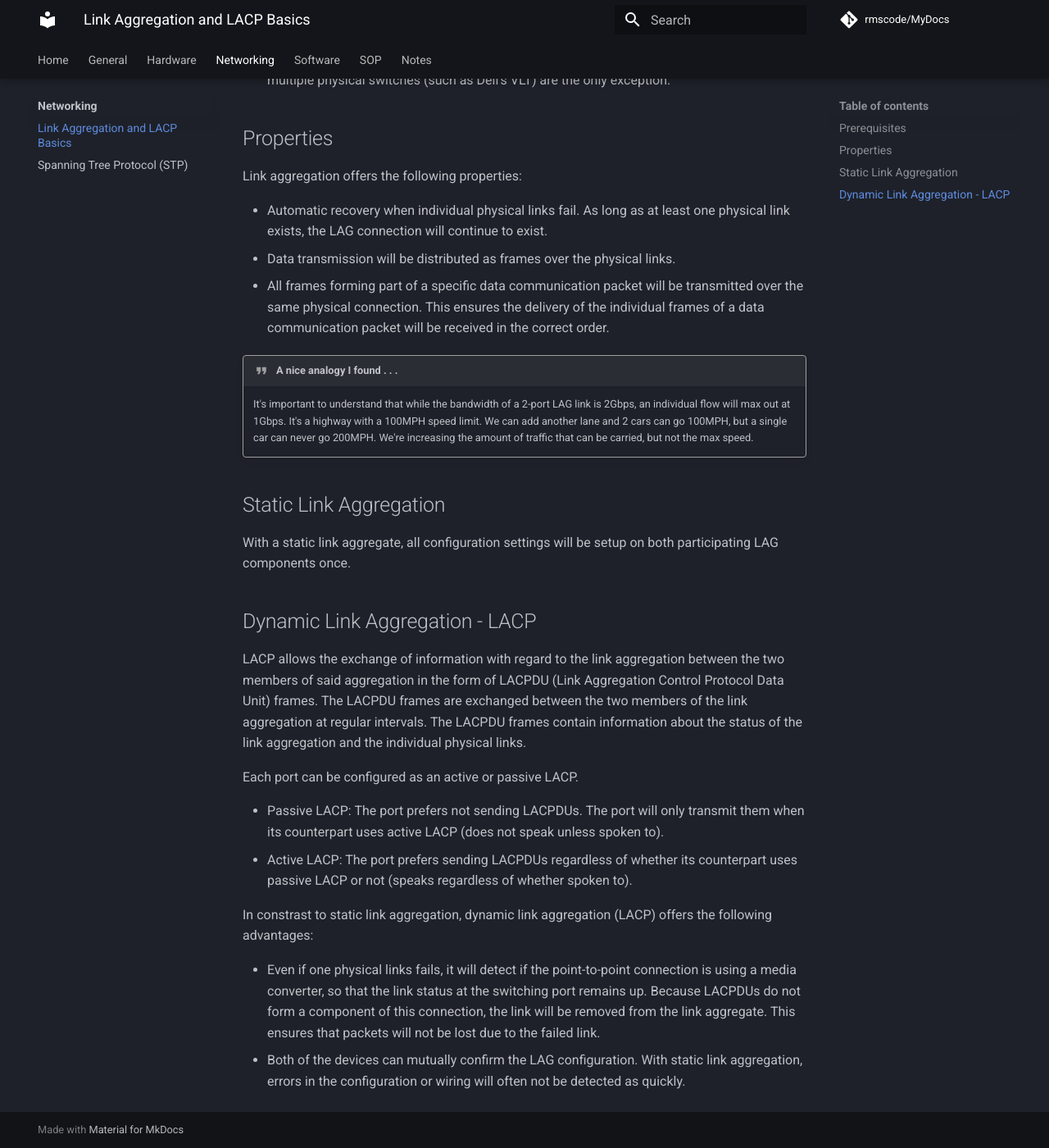
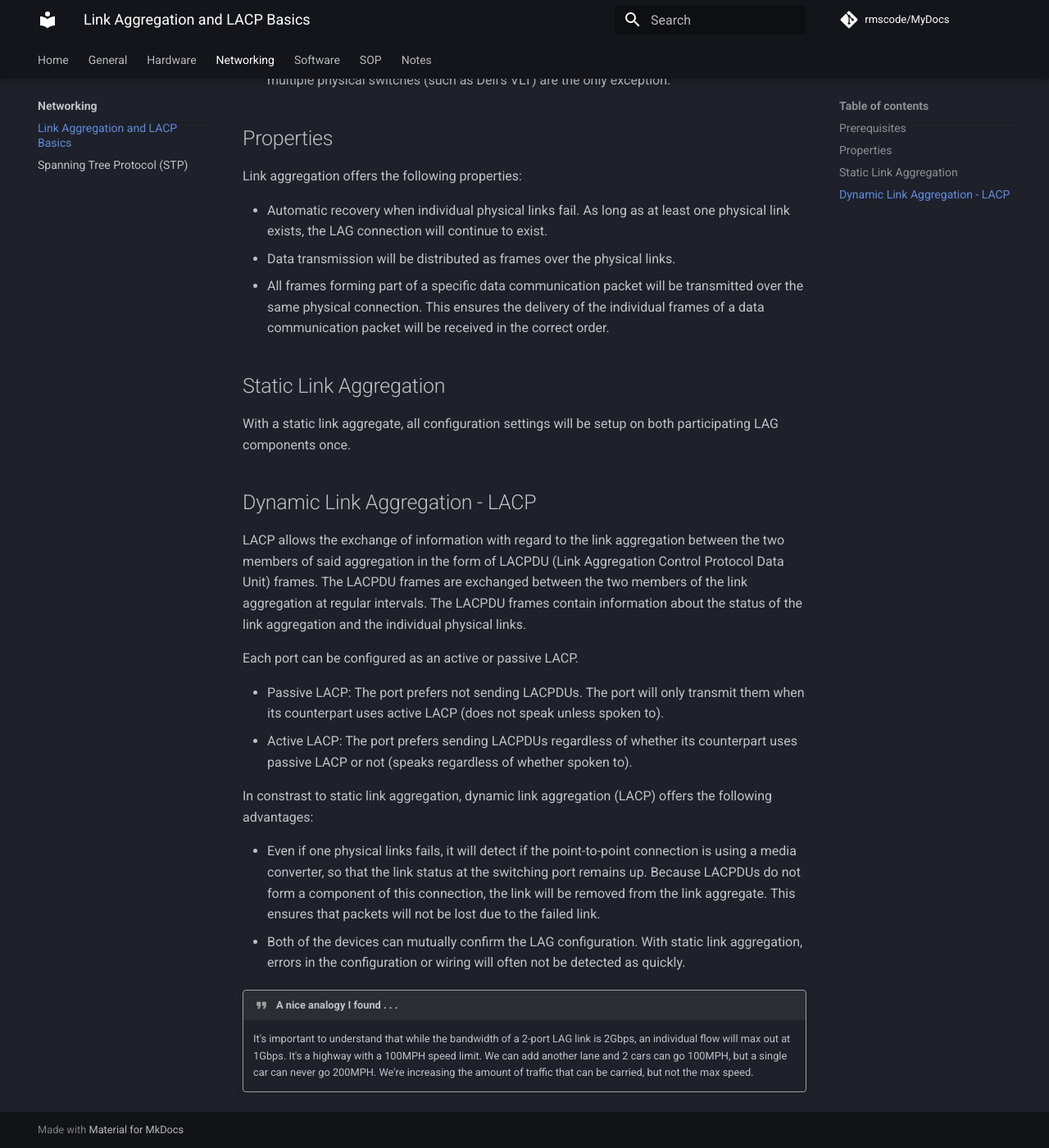
Before and after one commit to rmscode/binary-garden, an MkDocs documentation site: the page built from docs/networking/link-aggregation.md, in a window 1280 px wide and 1400 px high, scrolled down 662 px. Shown: the whole window at 82% size. Built offline with MkDocs 1.6.1 and Material for MkDocs 9.7.7, drawn with Linux system fonts in a browser that asks for light colours; comment, search, counter and statistics services are not loaded; part of the change alters nothing that is shown.

```diff
--- a/docs/networking/link-aggregation.md
+++ b/docs/networking/link-aggregation.md
@@ -21,10 +21,6 @@ Link aggregation offers the following properties:
 - Data transmission will be distributed as frames over the physical links.
 - All frames forming part of a specific data communication packet will be transmitted over the same physical connection. This ensures the delivery of the individual frames of a data communication packet will be received in the correct order.
 
-!!! quote "A nice analogy I found . . ."
-
-    It's important to understand that while the bandwidth of a 2-port LAG link is 2Gbps, an individual flow will max out at 1Gbps. It's a highway with a 100MPH speed limit. We can add another lane and 2 cars can go 100MPH, but a single car can never go 200MPH. We're increasing the amount of traffic that can be carried, but not the max speed.
-
 ## Static Link Aggregation
 
 With a static link aggregate, all configuration settings will be setup on both participating LAG components once.
@@ -42,3 +38,7 @@ In constrast to static link aggregation, dynamic link aggregation (LACP) offers
 
 - Even if one physical links fails, it will detect if the point-to-point connection is using a media converter, so that the link status at the switching port remains up. Because LACPDUs do not form a component of this connection, the link will be removed from the link aggregate. This ensures that packets will not be lost due to the failed link.
 - Both of the devices can mutually confirm the LAG configuration. With static link aggregation, errors in the configuration or wiring will often not be detected as quickly.
+
+!!! quote "A nice analogy I found . . ."
+
+    It's important to understand that while the bandwidth of a 2-port LAG link is 2Gbps, an individual flow will max out at 1Gbps. It's a highway with a 100MPH speed limit. We can add another lane and 2 cars can go 100MPH, but a single car can never go 200MPH. We're increasing the amount of traffic that can be carried, but not the max speed.
```
